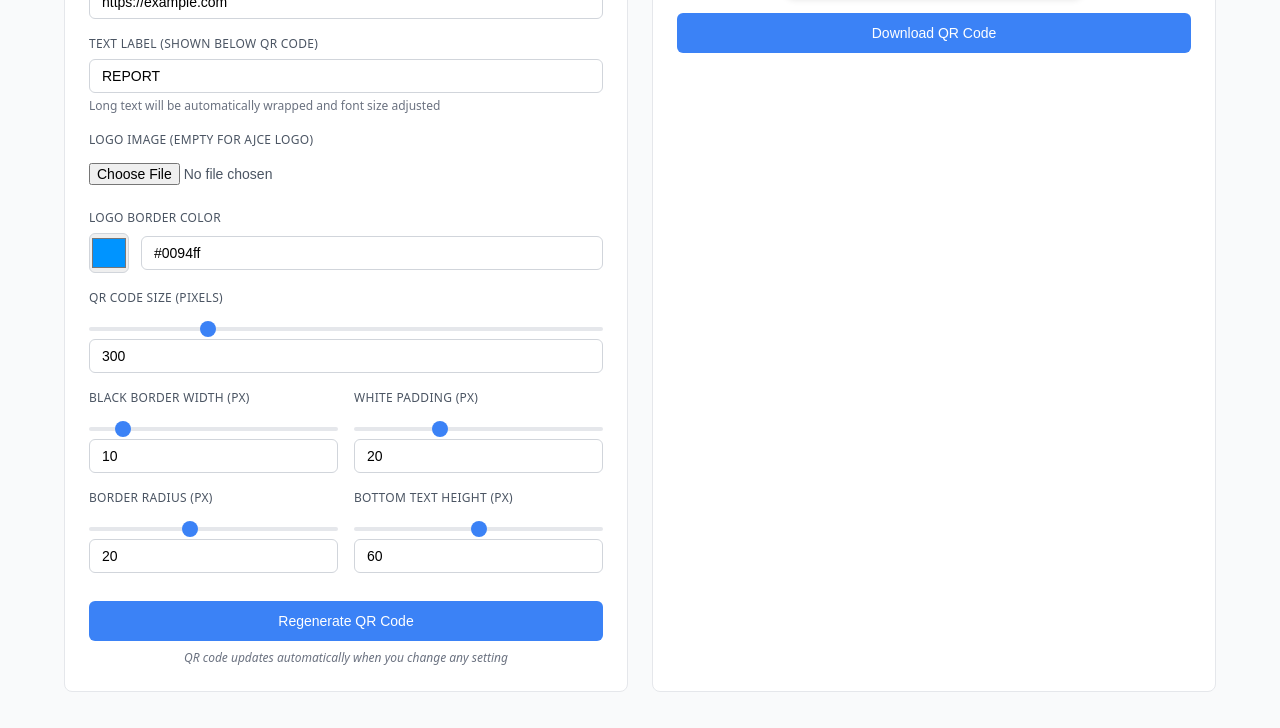
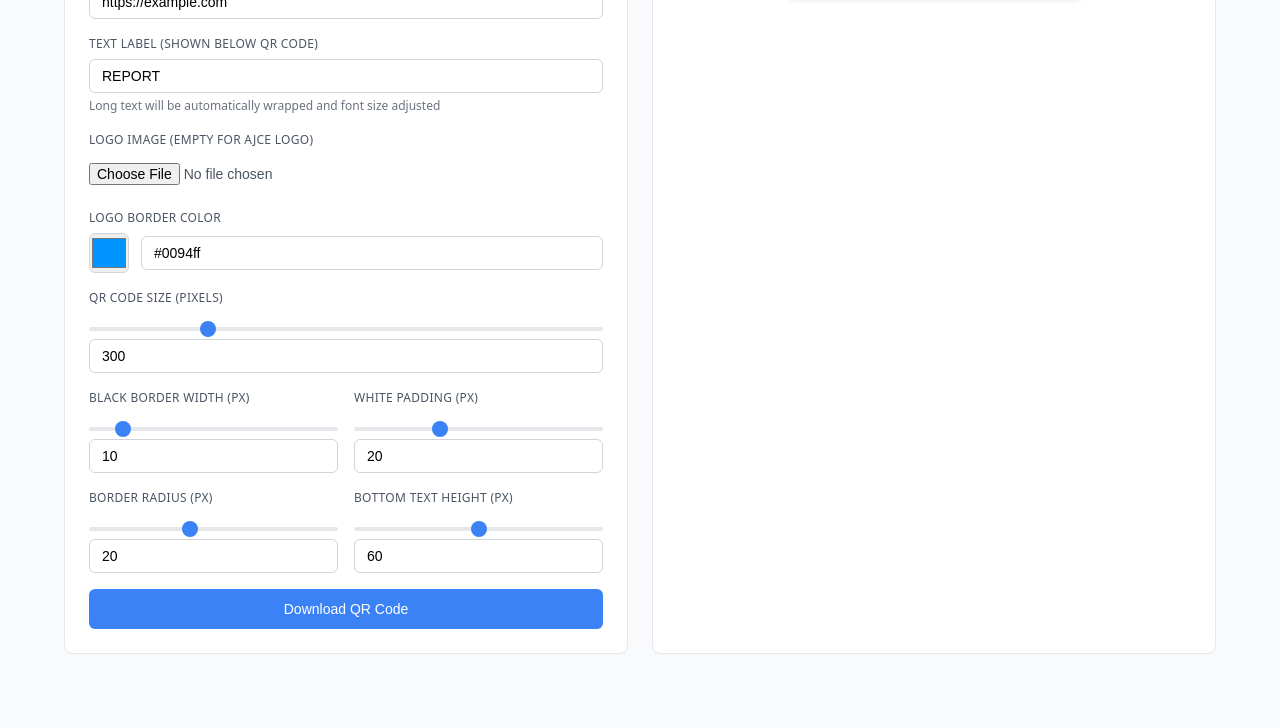
Before and after one commit to Impact-in/qrcode, a plain HTML site: page index.html in a window 1280 px wide. Shown: the part 264-992 px from the top of the page. After the commit the page ends 958 px from the top, so only its background shows below. Drawn offline with Linux system fonts and the light colour scheme; a script that the page names is missing.

Commit message:
Update index.html

```diff
--- a/index.html
+++ b/index.html
@@ -3,7 +3,7 @@
 <head>
     <meta charset="UTF-8">
     <meta name="viewport" content="width=device-width, initial-scale=1.0">
-    <title>QR Code Generator</title>
+    <title>AJCE QR Code Generator</title>
     <script src="https://cdnjs.cloudflare.com/ajax/libs/qrcodejs/1.0.0/qrcode.min.js"></script>
     <style>
         :root {
@@ -300,8 +300,9 @@
                     </div>
                 </div>
 
-                <button id="generate">Regenerate QR Code</button>
-                <p class="auto-note">QR code updates automatically when you change any setting</p>
+                <button id="download">Download QR Code</button>
+                <button hidden id="generate">Regenerate QR Code</button>
+
             </div>
 
             <div class="preview-card">
@@ -316,7 +317,7 @@
                         </div>
                     </div>
                     <img id="qrcode-image" alt="QR Preview" style="display:block; max-width:100%; width:300px; border-radius:10px; margin-top:12px;" />
-                    <button id="download">Download QR Code</button>
+                    <button hidden id="download">Download QR Code</button>
                 </div>
             </div>
         </div>
```
